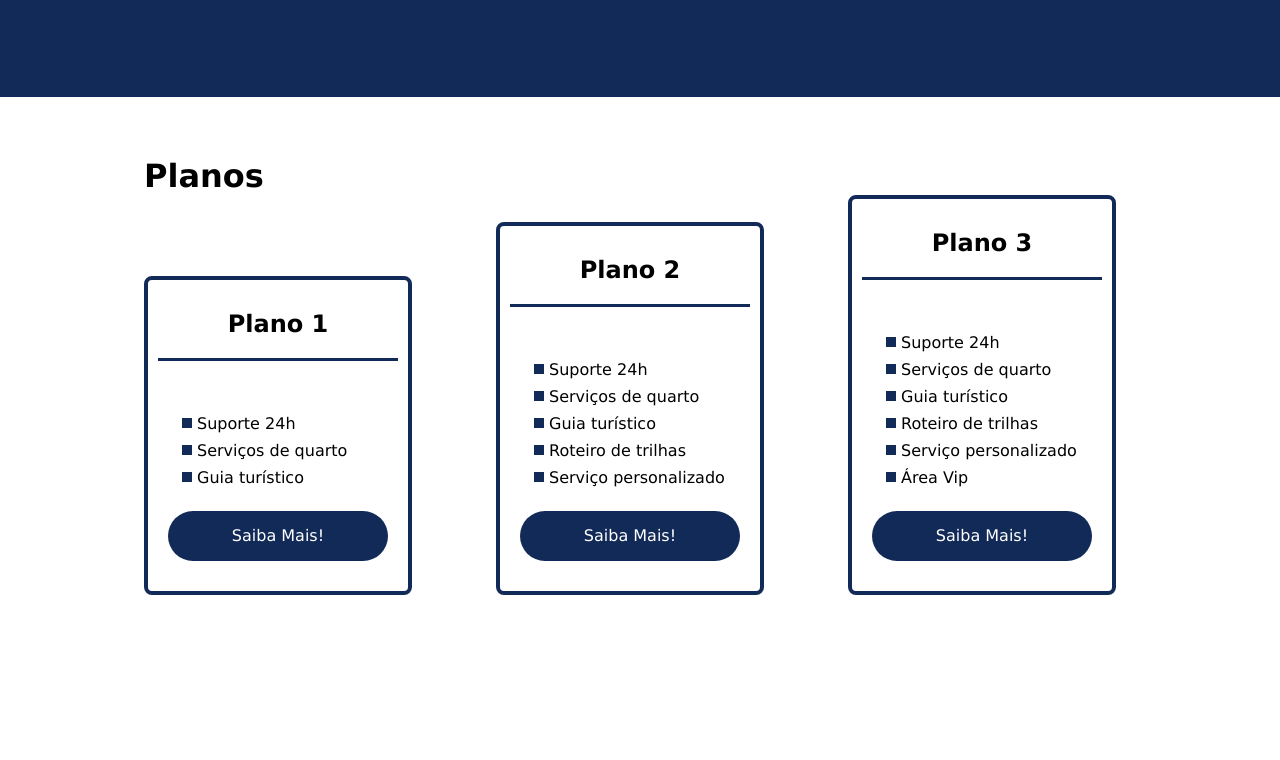
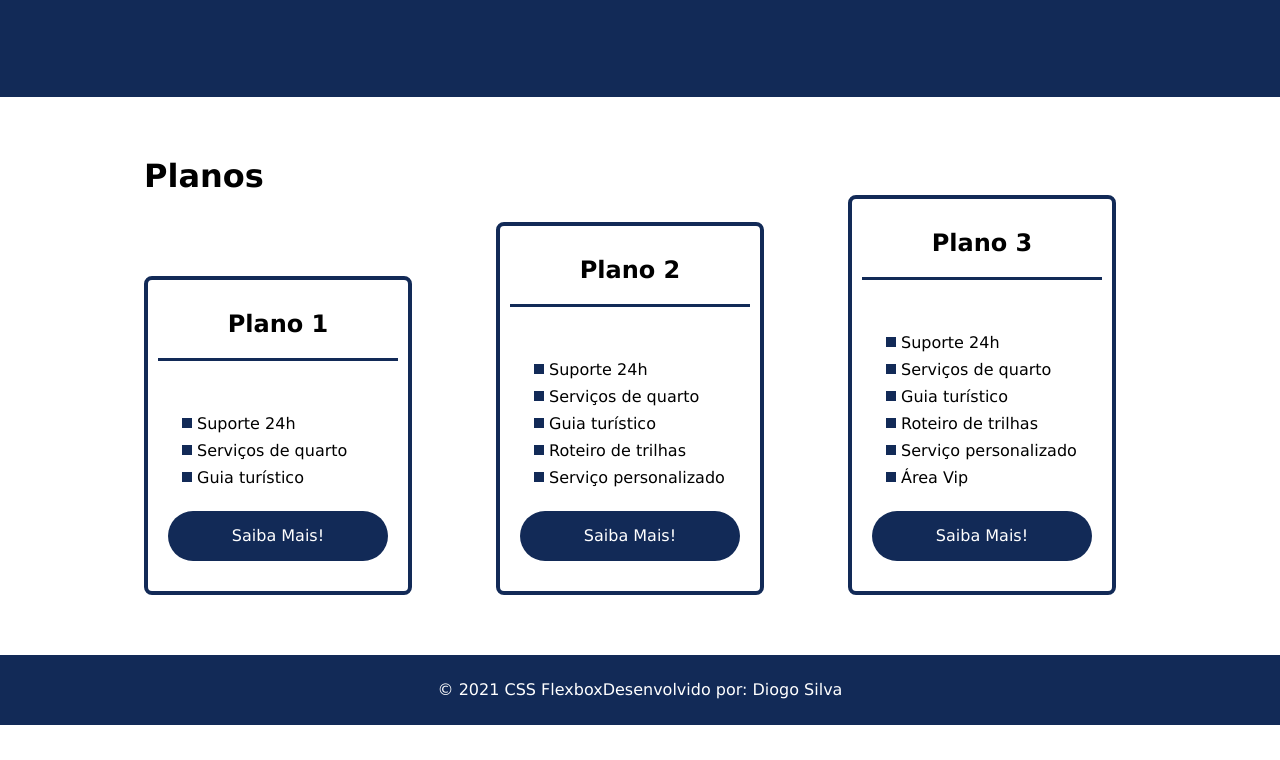
Before and after one commit to diogodvs/ProjetoFlexTurismo, a plain HTML site: page index.html in a window 1280 px wide. Shown: the part 1260-2020 px from the top of the page. After the commit the page ends 1985 px from the top, so only its background shows below. Drawn offline with Linux system fonts and the light colour scheme.

Commit message:
Update style.css

```diff
--- a/assets/style.css
+++ b/assets/style.css
@@ -170,8 +170,8 @@ header {
 }
 
 #planos {
-    height: 100vh;
     flex-direction: column;
+    padding-bottom: 60px;
 }
 
 #planos h2 {
```
